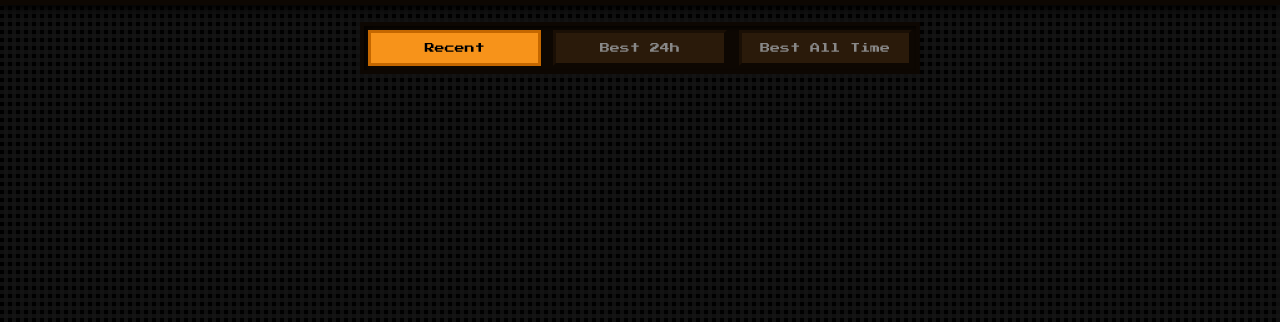
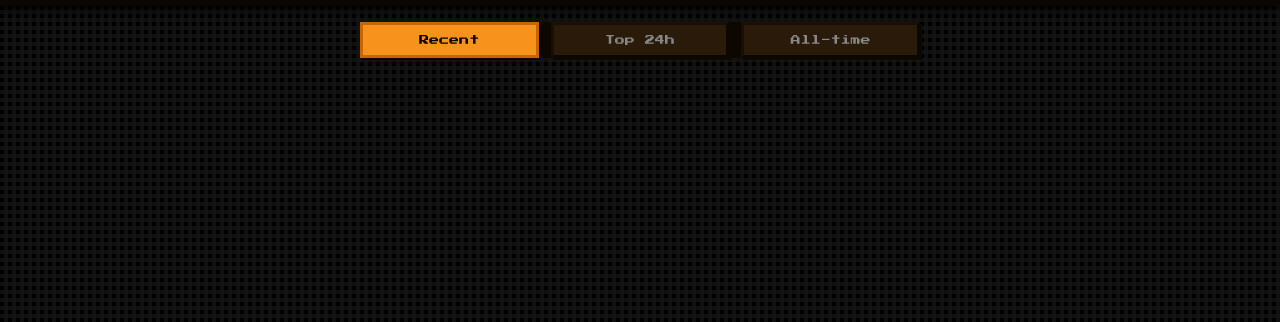
Before and after one commit to terakael/slicehash, a Python web app: template src/slicehash/templates/dashboard.html in a window 1280 px wide. Shown: the part 98-420 px from the top of the page. Run offline with Jinja, Linux system fonts and the light colour scheme; the template is opened without the code that fills it, so the values that code supplies are empty.

Commit message:
[master] styling

```diff
--- a/src/slicehash/static/style.css
+++ b/src/slicehash/static/style.css
@@ -543,22 +543,22 @@ footer {
 }
 
 .share-timestamp {
-    font-size: 8px;
+    font-size: 12px;
     font-family: 'Press Start 2P', monospace;
     color: #cccccc;
 }
 
 .share-username {
-    font-size: 8px;
+    font-size: 12px;
     font-family: 'Press Start 2P', monospace;
     color: #f7931a;
     text-shadow: none;
 }
 
 .share-user-tag {
-    font-size: 8px;
-    font-family: 'Press Start 2P', monospace;
-    color: #56d364;
+    font-size: 10px;
+    font-family: 'Press Start 2P', monospace;
+    color: #222222;
     text-shadow: none;
 }
 
@@ -805,7 +805,7 @@ footer {
 }
 
 .purchase-date {
-    font-size: 8px;
+    font-size: 12px;
     font-family: 'Press Start 2P', monospace;
     color: #cccccc;
 }
@@ -832,16 +832,16 @@ footer {
 .highscore-toggle {
     display: flex;
     gap: 12px;
-    margin-bottom: 32px;
+    margin-bottom: 16px;
     background: #0d0702;
-    padding: 4px;
-    border: 4px solid #0d0702;
-    box-shadow: inset 2px 2px 4px rgba(0,0,0,0.8);
+    /* padding: 4px; */
+    /* border: 4px solid #0d0702; */
+    /* box-shadow: inset 2px 2px 4px rgba(0,0,0,0.8); */
 }
 
 .toggle-btn {
     flex: 1;
-    padding: 10px 16px;
+    padding: 10px 10px;
     background: #2a1a0a;
     border: 3px solid #1a0f05;
     border-right-color: #0d0702;
--- a/src/slicehash/templates/dashboard.html
+++ b/src/slicehash/templates/dashboard.html
@@ -25,8 +25,8 @@
     <!-- Toggle/tab bar for view modes -->
     <div class="highscore-toggle">
         <button class="toggle-btn active" data-mode="recent">Recent</button>
-        <button class="toggle-btn" data-mode="best-24h">Best 24h</button>
-        <button class="toggle-btn" data-mode="best-all-time">Best All Time</button>
+        <button class="toggle-btn" data-mode="best-24h">Top 24h</button>
+        <button class="toggle-btn" data-mode="best-all-time">All-time</button>
     </div>
 
     <!-- Share cards container -->
```
